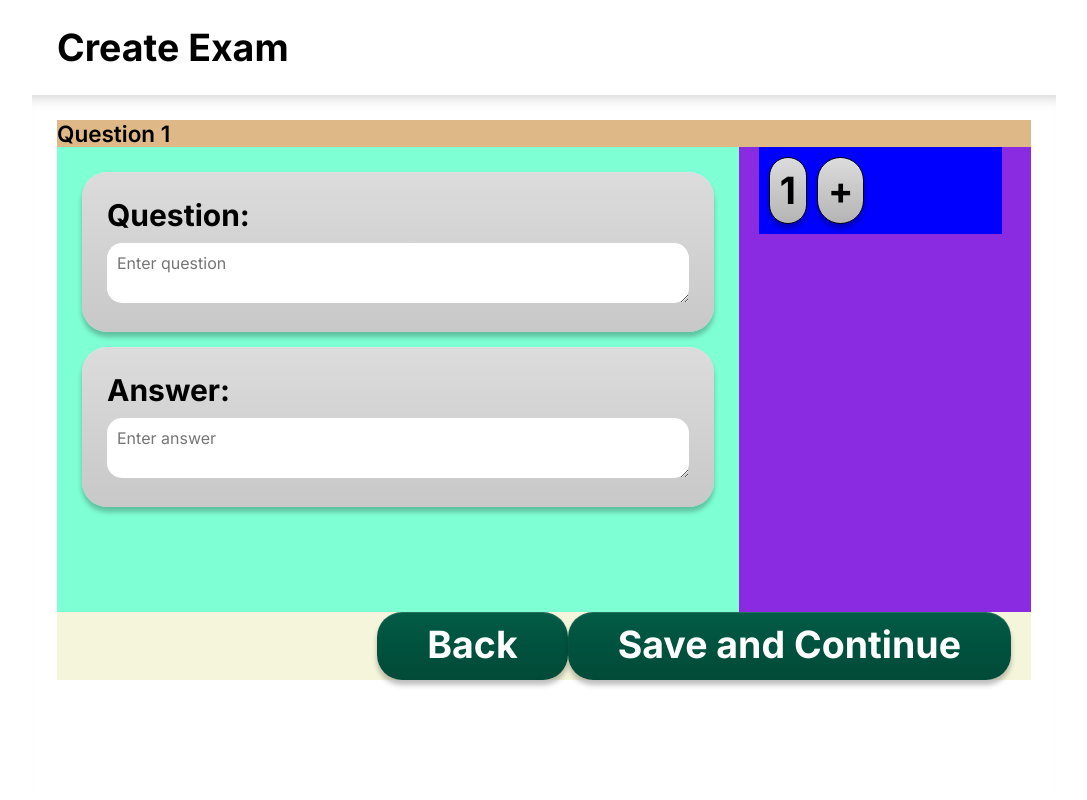
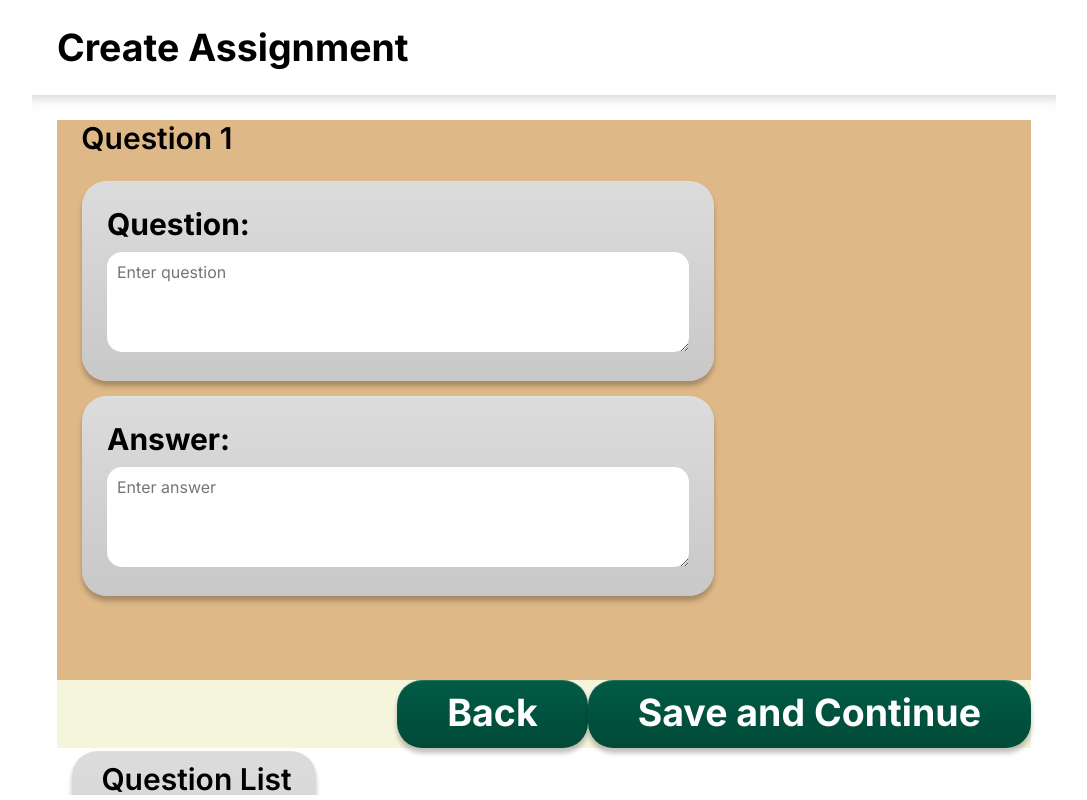
Before and after one commit to SUNY-Brockport-ACM-Student-Chapter/ai-education-frontend, a Next.js app: page /instructor/create_exam in a window 1280 px wide. Both pictures are taken after a click on the button "Next". Shown: the whole page, without its empty margins (96-1183 px from the left). Built offline with nearby package versions, Linux system fonts and the light colour scheme; no server answers.

Commit message:
Current work

```diff
--- a/src/app/components/Add-Modify-Exam/AddExamScreen.tsx
+++ b/src/app/components/Add-Modify-Exam/AddExamScreen.tsx
@@ -27,7 +27,7 @@ const AddExamScreen = () => {
           <div className="instructor-add-exam menu-panel">
             <div className="add-exam-first-row">
               <div className="add-exam-name">
-                <h3>Exam Name</h3>
+                <h3>Assignment Name</h3>
                 <input type="text" placeholder="Enter exam name" />
               </div>
               <div className="add-exam-course">
@@ -37,9 +37,10 @@ const AddExamScreen = () => {
             </div>
             <div className="add-exam-second-row">
               <div className="add-exam-start-date">
-                <h3>Start Date</h3>
+                <h3>Start Date </h3>
                 <input type="date" />
               </div>
+              <div className = "dash"></div>
               <div className="add-exam-end-date">
                 <h3>End Date</h3>
                 <input type="date" />
@@ -64,7 +65,11 @@ const AddExamScreen = () => {
 
       {step === 2 && (
         <div className="add-exam-question">
-          <AddQuestionScreen />
+          <AddQuestionScreen onBack={function (): void {
+            throw new Error("Function not implemented.");
+          } } onSave={function (): void {
+            throw new Error("Function not implemented.");
+          } } />
           <div className="bottom-buttons">
             <button className="course-button green" onClick={handleBackClick}>Back</button>
             <button className="course-button green" onClick={handleSaveClick}>Save and Continue</button>
@@ -76,8 +81,6 @@ const AddExamScreen = () => {
         <div>
           <p>finished exam page</p>
         </div>
-
-
       )}
     </div>
   );
--- a/src/app/components/Add-Modify-Exam/AddQuestionScreen.tsx
+++ b/src/app/components/Add-Modify-Exam/AddQuestionScreen.tsx
@@ -49,7 +49,8 @@ const AddQuestionScreen: React.FC<AddQuestionScreenProps> = ({ onBack, onSave })
             />
           </div>
         </div>
-        <div className="question-box">
+        <div className="menu-panel question-box">
+          <h3>Question List</h3>
           <div className="question-box-inside">
             {questions.map((q, index) => (
               <button
--- a/src/app/components/Add-Modify-Exam/add-modify-exam.css
+++ b/src/app/components/Add-Modify-Exam/add-modify-exam.css
@@ -29,13 +29,23 @@
     padding-bottom: 20px;
 }
 
+.dash {
+    margin-top: 55px;
+    align-items: center;
+    display: inline-block;
+    width: 40px;
+    border-top: 3px solid black;
+}
+
 .bottom-buttons {
     text-align: right;
-    padding-right: 20px;
+    gap: 20px;
     background-color: beige;
 }
-.add-exam-question textarea{
+
+.add-exam-question textarea {
     width: 100%;
+    min-height: 100px;
     background-color: var(--font-colorL);
     color: var(--font-colorD);
     margin-top: 10px;
@@ -54,10 +64,14 @@
     flex-direction: column;
 }
 
+.add-exam-question h3 {
+    padding-left: 2.5%;
+    font-size: 30px;
+}
+
 .add-exam-question-container {
     display: flex;
     flex-wrap: wrap;
-    background-color: blueviolet;
     gap: 20px;
     height: 100%;
     align-items: flex-start;
@@ -65,37 +79,41 @@
 
 .question-box {
     width: 25%;
-    max-height: 100%;
-    background-color: blue;
+    max-width: 100%;
+    max-height: 425px;
     display: flex;
     flex-direction: column;
     padding: 10px;
     box-sizing: border-box;
 }
 
+.question-box h3 {
+    text-align: center;
+    padding-bottom: 5px;
+}
+
 .question-box-inside {
     display: flex;
-    max-height: 100%;
-    flex-direction: row;
+    flex-wrap: wrap;
     gap: 10px;
     flex-grow: 1;
+    background-color: blueviolet;
+    height: 100%;
+    width: 100%;
+    overflow: scroll;
+    align-content: flex-start;
 }
 
 .question-button {
-    border: 1px solid black;
-    padding: 10px;
-    cursor: pointer;
+    max-width: 100px;
     text-align: center;
-}
-
-.question-button p {
-    margin: 0;
+    flex-shrink: 0;
+    margin: 5px;
 }
 
 .question-block {
     width: 70%;
     height: 100%;
-    background-color: aquamarine;
     padding: 10px;
     box-sizing: border-box;
 }
--- a/src/app/instructor/(exam_man)/create_exam/page.tsx
+++ b/src/app/instructor/(exam_man)/create_exam/page.tsx
@@ -4,7 +4,7 @@ import Header from "../../../components/Nav-Header/Header";
 import AddExamScreen from "../../../components/Add-Modify-Exam/AddExamScreen";
 
 const Page: React.FC = () => {
-  const pageTitle = "Create Exam";
+  const pageTitle = "Create Assignment";
   /* Set page title here, displayed in Header */
 
   return (
```
